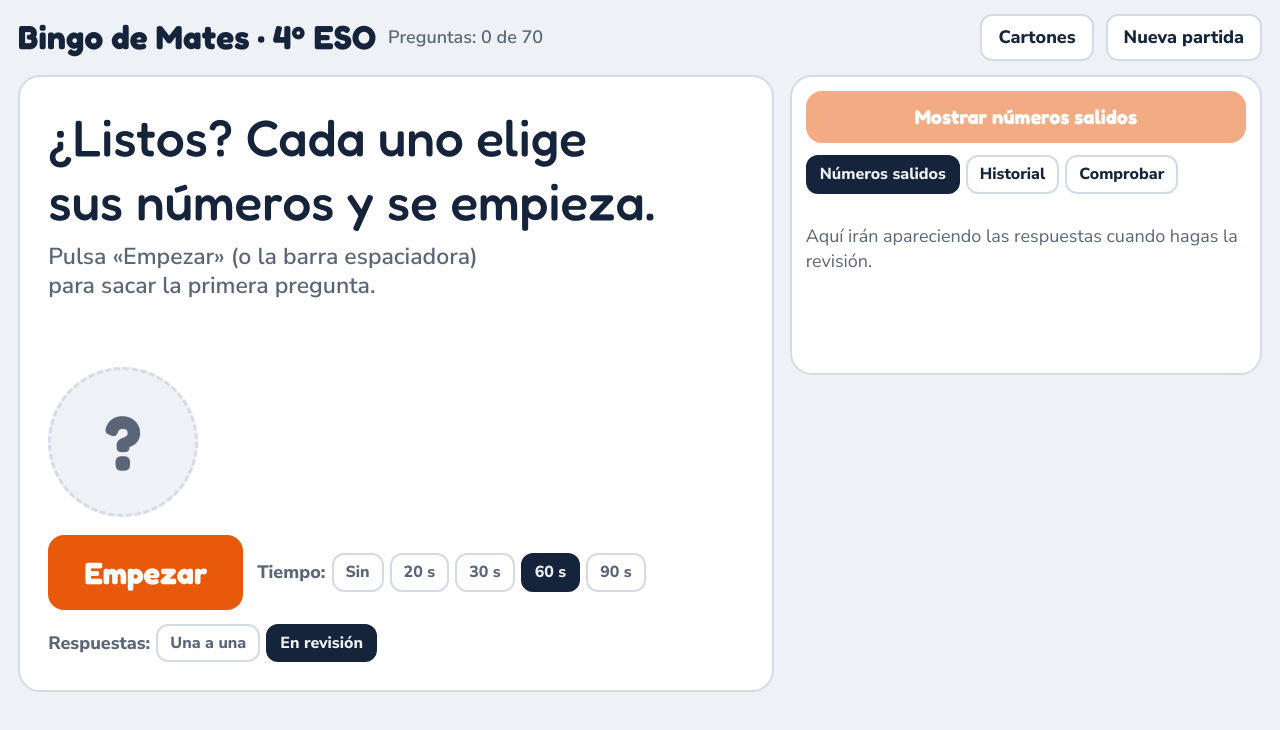
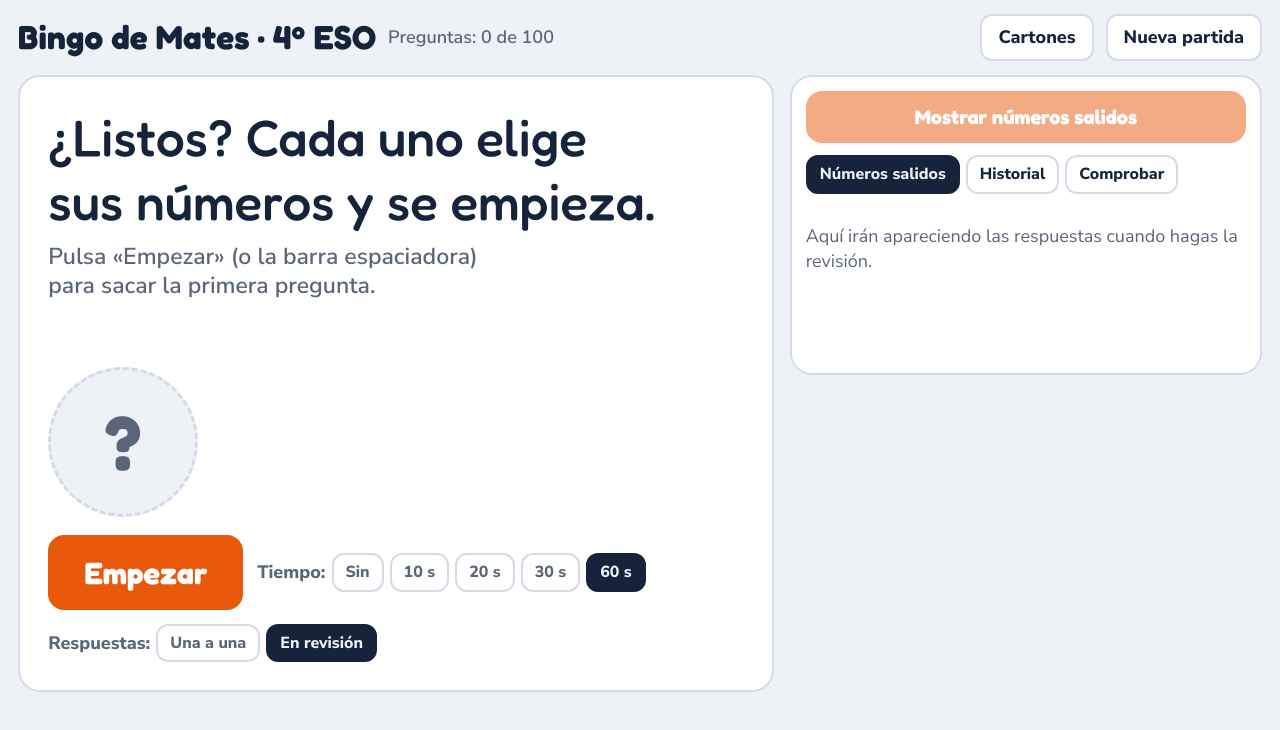
Before and after one commit to raialba-bot/bingo-k7x2, a plain HTML site: page index.html in a window 1280 px wide. Drawn offline with Linux system fonts and the light colour scheme.

Commit message:
Add files via upload

```diff
--- a/index.html
+++ b/index.html
@@ -158,11 +158,11 @@ details.free summary{font-weight:800;cursor:pointer;min-height:32px}
         <div class="timersel" role="group" aria-label="Cuenta atrás">
           <span>Tiempo:</span>
           <button class="btn small" type="button" data-t="0">Sin</button>
+          <button class="btn small" type="button" data-t="10">10 s</button>
           <button class="btn small" type="button" data-t="20">20 s</button>
           <button class="btn small" type="button" data-t="30">30 s</button>
           <button class="btn small" type="button" data-t="60">60 s</button>
-          <button class="btn small" type="button" data-t="90">90 s</button>
-        </div>
+                  </div>
         <div class="timersel" role="group" aria-label="Cuándo se ven las respuestas">
           <span>Respuestas:</span>
           <button class="btn small" type="button" data-mode="each">Una a una</button>
@@ -296,6 +296,37 @@ add('Operaciones','(−12) − (−85)',73,{op:1});
 add('Operaciones','(−4) · (−6) − (−60)',84,{op:1});
 add('Operaciones','(−5)² + 50',75,{op:1});
 add('Operaciones','−100 + 4 · 45',80,{op:1});
+/* Ampliación hasta 100 */
+add('Conteo','En una fiesta hay 12 personas y todas se despiden con un abrazo, cada pareja una sola vez. ¿Cuántos abrazos hay?',66);
+add('Conteo','Un coche se ofrece en 3 modelos, 5 colores y 7 tipos de llantas. ¿Cuántas combinaciones distintas hay?',105);
+add('Conteo','Un club tiene 11 socios y hay que elegir un presidente y un secretario (dos cargos distintos). ¿De cuántas formas se puede hacer?',110);
+add('Conteo','Con las cifras 0, 1 y 2 (pueden repetirse), ¿cuántos números de 4 cifras se pueden formar? Un número no puede empezar por 0.',54);
+add('Conteo','Entre 1 y 500, ambos incluidos, ¿cuántos números son múltiplos de 5?',100);
+add('Conteo','En una liga de 12 equipos todos juegan contra todos, ida y vuelta. ¿Cuántos partidos se juegan?',132);
+add('Diagrama de árbol','Lanzas una moneda 7 veces. ¿Cuántas ramas finales tiene el diagrama de árbol?',128);
+add('Diagrama de árbol','Lanzas un dado 114 veces. La probabilidad de no sacar 6 en cada lanzamiento es [5/6]. ¿Cuántas veces se espera no sacar 6?',95);
+add('Diagrama de árbol','Un experimento se repite 354 veces. Uno de sus caminos tiene probabilidad [1/3] · [1/2]. ¿Cuántas veces se espera que ocurra ese camino?',59);
+add('Diagrama de árbol','Lanzas un dado y una moneda. ¿Cuántas ramas finales del árbol tienen número par y cara?',3);
+add('Diagrama de árbol','Lanzas una moneda 5 veces. ¿Cuántas ramas finales no tienen ninguna cruz?',1);
+add('Diagrama de árbol','Lanzas dos dados. ¿Cuántas ramas finales dan suma 9?',4);
+tbl(['Chicos','Chicas'],['Con carné de biblioteca','Sin carné'],[[23,51],[14,32]],0,1);
+tbl(['Mañana','Tarde'],['Viene a pie','Viene en transporte'],[[30,32],[18,20]],0,2);
+tbl(['4ºA','4ºB'],['Con calculadora','Sin calculadora'],[[17,22],[40,29]],1,2);
+tbl(['Chicos','Chicas'],['Zumo','Batido'],[[31,19],[40,28]],2,0);
+tbl(['Grupo A','Grupo B'],['Aprobados','Suspensos'],[[35,12],[39,30]],2,0);
+tbl(['Hombres','Mujeres'],['Con coche','Sin coche'],[[22,18],[19,20]],2,2);
+tbl(['4ºA','4ºB','4ºC'],['Autobús','Andando','Coche'],[[13,14,11],[9,10,13],[6,4,5]],3,3);
+add('Operaciones','[2/3] de 129',86,{op:1});
+add('Operaciones','30 % de 310',93,{op:1});
+add('Operaciones','(−9) · (−11) − 1',98,{op:1});
+add('Operaciones','√169 · 7',91,{op:1});
+add('Operaciones','3⁴ + 3² − 1',89,{op:1});
+add('Operaciones','[522/6]',87,{op:1});
+add('Operaciones','3 · 2² + 10 · 7',82,{op:1});
+add('Operaciones','(−2)⁴ · 7 − 1',111,{op:1});
+add('Operaciones','[−72/6] · (−9)',108,{op:1});
+add('Operaciones','5 % de 1 980',99,{op:1});
+add('Operaciones','[3/5] de 195',117,{op:1});
 </script>
 
 <script>
@@ -331,7 +362,7 @@ function tick(){
   const total=S.timer*1000,left=Math.max(0,total-(Date.now()-t0));
   const bar=$('tbar'),wrap=$('tbarwrap');
   bar.style.transform='scaleX('+(left/total)+')';
-  wrap.classList.toggle('low',left<=10000);
+  wrap.classList.toggle('low',left<=Math.min(10000,total/3));
   const s=Math.ceil(left/1000);
   $('timetxt').textContent=left>0?Math.floor(s/60)+':'+String(s%60).padStart(2,'0'):'¡Tiempo!';
   if(left<=0)stopTimer();
```
